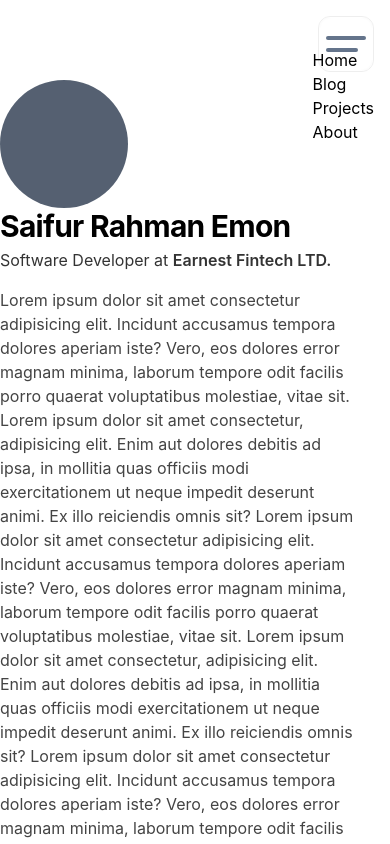
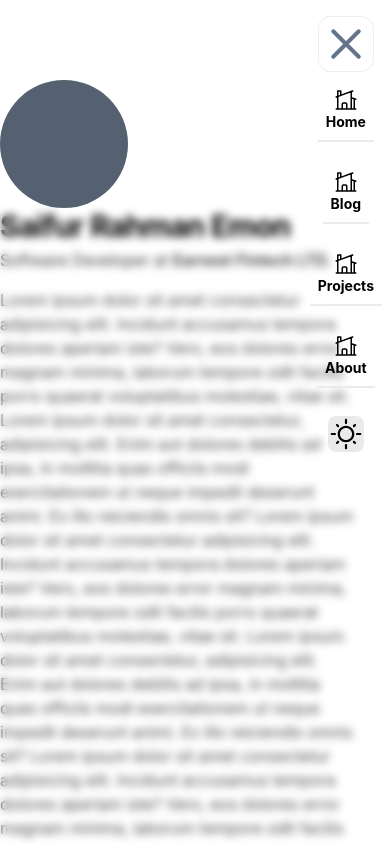
Before and after one commit to Saifurrahmanemon/saifur.me, a Next.js app: page / in a window 390 px wide. Both pictures are taken after a click on the element 346 px from the left and 44 px from the top of the page. Shown: the top 844 px of the page. Built offline with nearby package versions, Linux system fonts and the light colour scheme.

Commit message:
feat: mobile navbar design

```diff
--- a/package.json
+++ b/package.json
@@ -14,7 +14,8 @@
     "format": "prettier --check --ignore-path .gitignore .",
     "lint": "next lint",
     "prettier": "prettier --write .",
-    "prepare": "husky install"
+    "prepare": "husky install",
+    "check-types": "tsc --project tsconfig.json --pretty --noEmit"
   },
   "dependencies": {
     "@headlessui/react": "^1.7.7",
--- a/styles/tailwind.css
+++ b/styles/tailwind.css
@@ -35,10 +35,14 @@
   }
 
   .text-secondary {
-    @apply dark:text-slate-300 text-gray-600;
+    @apply text-gray-600 dark:text-slate-300;
   }
 
   .text-inverse {
     @apply text-white dark:text-black;
   }
+
+  .background-drop {
+    @apply backdrop-filter backdrop-blur-[1px] bg-opacity-5;
+  }
 }
--- a/tsconfig.json
+++ b/tsconfig.json
@@ -9,6 +9,7 @@
     "noEmit": true,
     "esModuleInterop": true,
     "baseUrl": ".",
+    "noImplicitAny": true,
     "paths": {
       "~/ui/*": ["ui/*"],
       "~/lib/*": ["lib/*"],
--- a/ui/icons.tsx
+++ b/ui/icons.tsx
@@ -91,3 +91,22 @@ export function SunIcon() {
     </motion.svg>
   );
 }
+
+export function HomeIcon() {
+  return (
+    <svg
+      xmlns="http://www.w3.org/2000/svg"
+      fill="none"
+      viewBox="0 0 24 24"
+      strokeWidth="1.5"
+      stroke="currentColor"
+      className="w-6 h-6"
+    >
+      <path
+        strokeLinecap="round"
+        strokeLinejoin="round"
+        d="M8.25 21v-4.875c0-.621.504-1.125 1.125-1.125h2.25c.621 0 1.125.504 1.125 1.125V21m0 0h4.5V3.545M12.75 21h7.5V10.75M2.25 21h1.5m18 0h-18M2.25 9l4.5-1.636M18.75 3l-1.5.545m0 6.205l3 1m1.5.5l-1.5-.5M6.75 7.364V3h-3v18m3-13.636l10.5-3.819"
+      />
+    </svg>
+  );
+}
--- a/ui/navbar.tsx
+++ b/ui/navbar.tsx
@@ -1,7 +1,9 @@
 'use client';
 
 import clsx from 'clsx';
-import { Fragment, useState } from 'react';
+import { useRouter } from 'next/navigation';
+import React, { Fragment, useState } from 'react';
+import { HomeIcon } from './icons';
 import { NavItem } from './nav-item';
 import ThemeSwitch from './theme-switch';
 
@@ -9,13 +11,14 @@ export interface INavItem {
   text: string;
   href: string;
   id: number;
+  Icon?: React.ReactNode;
 }
 
 const LINKS: INavItem[] = [
-  { text: 'Home', href: '/', id: 0 },
-  { text: 'Blog', href: '/blog', id: 1 },
-  { text: 'Projects', href: '/projects', id: 2 },
-  { text: 'About', href: '/about', id: 3 }
+  { text: 'Home', href: '/', id: 0, Icon: <HomeIcon /> },
+  { text: 'Blog', href: '/blog', id: 1, Icon: <HomeIcon /> },
+  { text: 'Projects', href: '/projects', id: 2, Icon: <HomeIcon /> },
+  { text: 'About', href: '/about', id: 3, Icon: <HomeIcon /> }
 ];
 
 const navItems = (
@@ -44,44 +47,65 @@ const navbar = (
   </div>
 );
 
-function NavMenu() {
+function MobileMenu() {
   const [isOpen, setIsOpen] = useState(false);
-
-  const mobileMenu = (
+  const router = useRouter();
+  return (
     <div
-      className="fixed block w-full h-full sm:hidden"
-      onClick={() => setIsOpen(!isOpen)}
+      className={clsx(
+        isOpen && 'backdrop-blur-sm',
+        'fixed block w-full h-full sm:hidden transition-all delay-150'
+      )}
     >
-      <div className="absolute flex items-center justify-center overflow-hidden border border-gray-200/80 dark:border-gray-600/80 w-14 h-14 rounded-xl right-4 top-4">
-        <div className="flex items-center justify-center w-20 h-20 p-2 cursor-pointer group rounded-3xl backdrop-filter backdrop-blur-[1px] bg-opacity-5  shadow-surface-glass">
+      <div
+        onClick={() => setIsOpen(!isOpen)}
+        className="absolute flex items-center justify-center overflow-hidden border border-gray-200/80 dark:border-gray-600/80 w-14 h-14 rounded-xl right-4 top-4 "
+      >
+        <div className="flex items-center justify-center w-full h-20 p-2 cursor-pointer group rounded-3xl background-drop ">
           <div className="space-y-2">
             <span
               className={clsx(
-                isOpen ? '' : 'translate-y-1.5 rotate-45',
+                !isOpen ? '' : 'translate-y-1.5 rotate-45',
                 'block h-1 w-10 origin-center rounded-full bg-slate-500 transition-all ease-in-out duration-500'
               )}
             ></span>
             <span
               className={clsx(
-                isOpen ? 'w-8' : ' w-10 -translate-y-1.5 -rotate-45',
+                !isOpen ? 'w-8' : ' w-10 -translate-y-1.5 -rotate-45',
                 'block h-1 origin-center rounded-full bg-slate-500 transition-all ease-in-out duration-500'
               )}
             ></span>
           </div>
         </div>
       </div>
-      <div className="absolute flex flex-col items-start justify-start h-full right-4 top-12">
-        {LINKS.map((item) => (
-          <div key={item.text}>{item.text}</div>
-        ))}
-      </div>
+      {isOpen ? (
+        <div className="absolute flex flex-col items-center justify-start gap-5 rounded-md right-2 top-20 backdrop-blur-2xl">
+          {LINKS.map((item) => (
+            <div
+              onClick={() => router.push(item.href)}
+              key={item.text}
+              className="z-10 flex flex-col items-center justify-center p-2 border-b-2 cursor-pointer"
+            >
+              <div>{item.Icon}</div>
+              <p className="text-sm font-bold z-1">{item.text}</p>
+            </div>
+          ))}
+          <div className="p-2">
+            <ThemeSwitch />
+          </div>
+        </div>
+      ) : null}
     </div>
   );
+}
 
+function NavMenu() {
   return (
     <Fragment>
       <div className="fixed block w-full">{navbar}</div>
-      <div>{mobileMenu}</div>
+      <div>
+        <MobileMenu />
+      </div>
     </Fragment>
   );
 }
```
